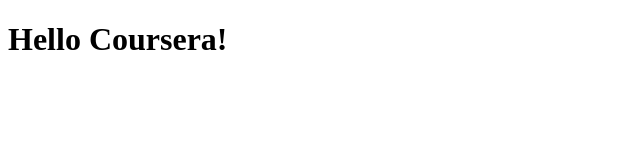
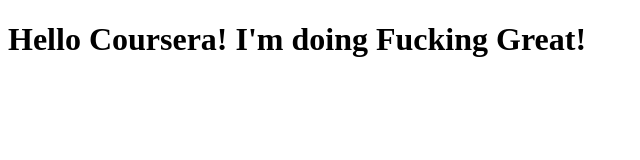
Before and after one commit to BrendanBeahan/coursera-test-2, a plain HTML site: page site/index.html in a window 1280 px wide. Shown: the whole page, without its empty margins (0-640 px from the left). Drawn offline with Linux system fonts and the light colour scheme.

Commit message:
Small addition to our page content.

```diff
--- a/site/index.html
+++ b/site/index.html
@@ -4,7 +4,7 @@
 	<title>Hello Coursera!</title>
 </head>
 <body>
-	<h1>Hello Coursera!</h1>
+	<h1>Hello Coursera! I'm doing Fucking Great!</h1>
 
 </body>
 </html>
```
